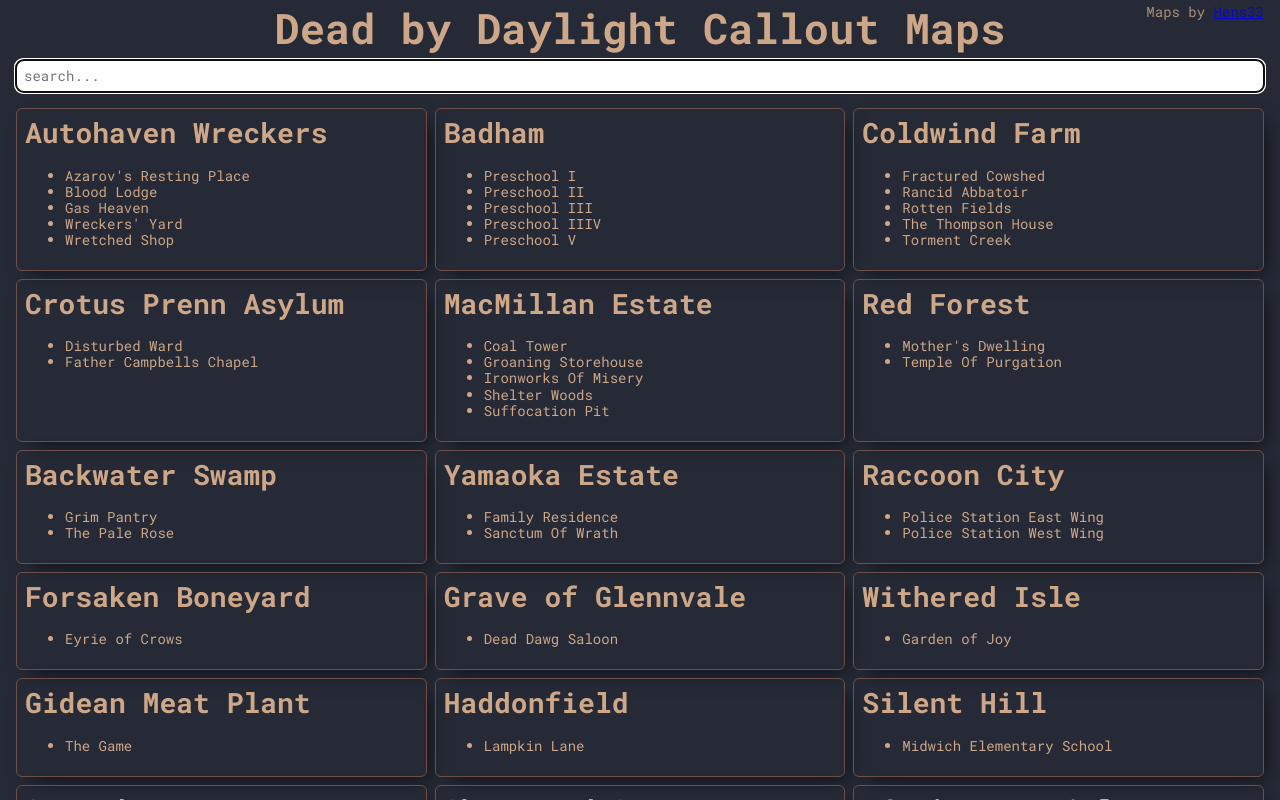
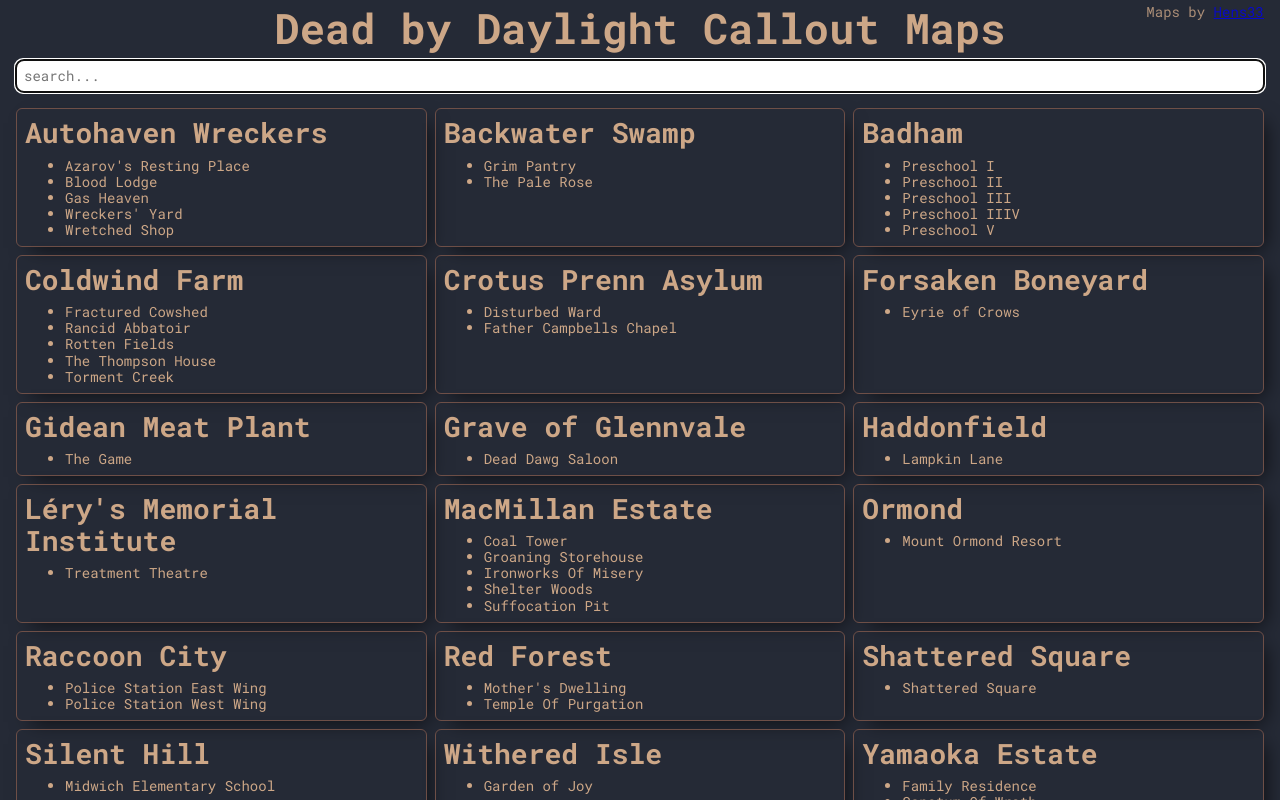
Before and after one commit to MagerlinC/DBDMaps, a React (Create React App) app: page / in a window 1280 px wide. Built offline with nearby package versions, Linux system fonts and the light colour scheme.

Commit message:
fix: sort maps

```diff
--- a/src/App.tsx
+++ b/src/App.tsx
@@ -44,6 +44,9 @@
       :focus {
         border: none;
       }
+    }
+    a:visited {
+      color: ${theme.colors.secondary};
     }
   `}
 `;
--- a/src/components/MapComponent.tsx
+++ b/src/components/MapComponent.tsx
@@ -11,7 +11,7 @@
     box-shadow: ${theme.boxshadows.medium};
     display: flex;
     flex-direction: column;
-    gap: 4px;
+    gap: ${theme.spacing.medium};
     img {
       width: 20vw;
     }
--- a/src/components/MapList.tsx
+++ b/src/components/MapList.tsx
@@ -68,7 +68,7 @@
   setShownMap,
   shownMap,
 }) => {
-  const realms = Array.from(mapsByRealm.keys());
+  const realms = Array.from(mapsByRealm.keys()).sort();
 
   return (
     <MapListWrapper>
```
Also changed, not shown: src/normalize.css.
